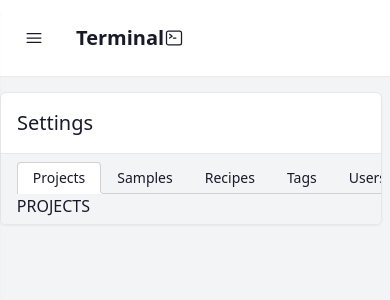
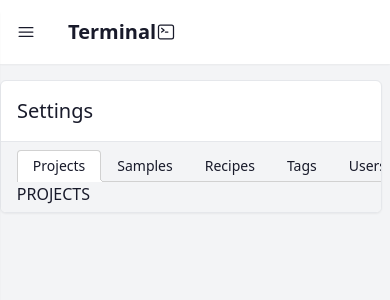
Before and after one commit to goluch/TERMINAL, a React (Vite) app in the folder Client/: page /settings in a window 390 px wide. Shown: the top 300 px of the page. Built offline with nearby package versions, Linux system fonts and the light colour scheme; no server answers; sample sign-in values are in the browser's storage.

Commit message:
decrease the height of mobile navbar

```diff
--- a/Client/src/components/Navbar/MobileNavbar.tsx
+++ b/Client/src/components/Navbar/MobileNavbar.tsx
@@ -10,7 +10,7 @@ import {Bars3Icon} from "@heroicons/react/24/outline";
  */
 const MobileNavbar = () => {
     return (
-        <div className="navbar bg-base-100 shadow-sm md:hidden">
+        <div className="navbar bg-base-100 shadow-sm md:hidden p-0">
             <div className="flex-none">
                 <label htmlFor="drawer" className="btn border-none shadow-none bg-base-100 drawer-button lg:hidden">
                     <Bars3Icon className="h-5 w-5"/>
```
